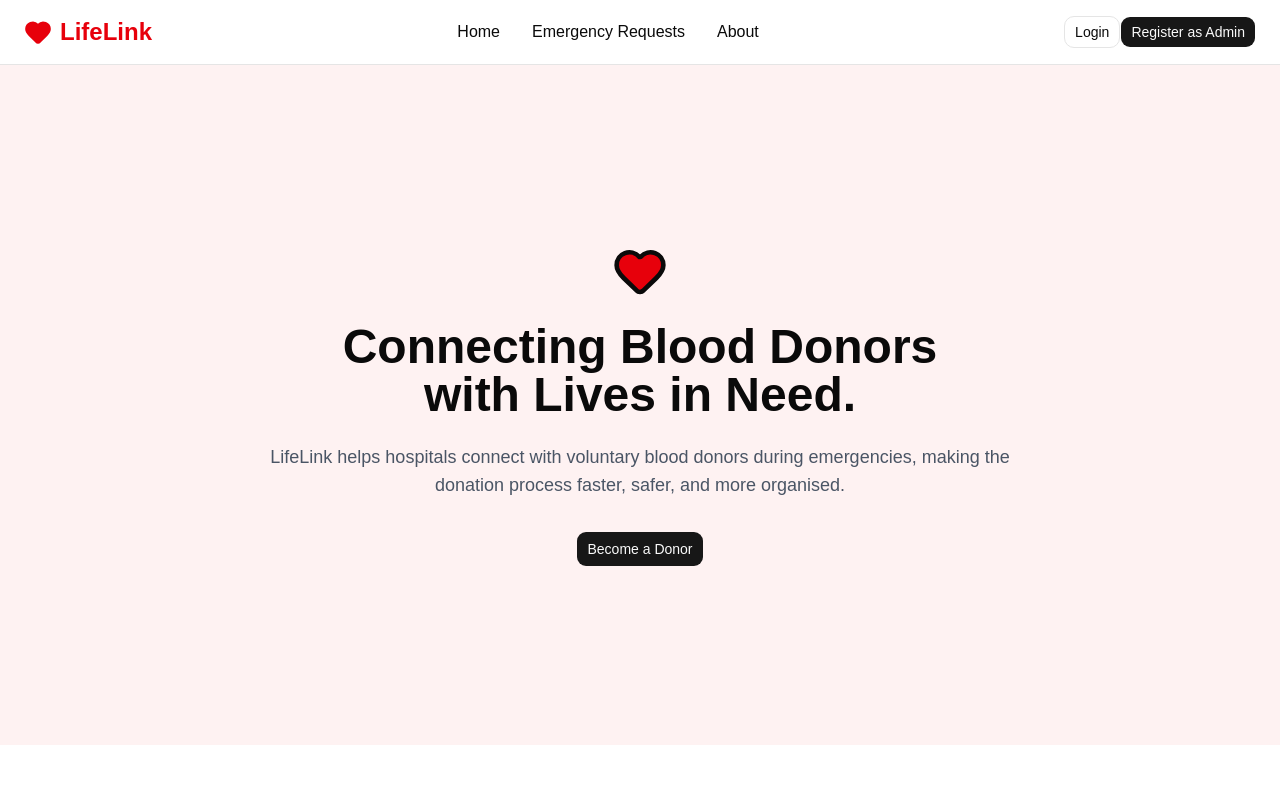
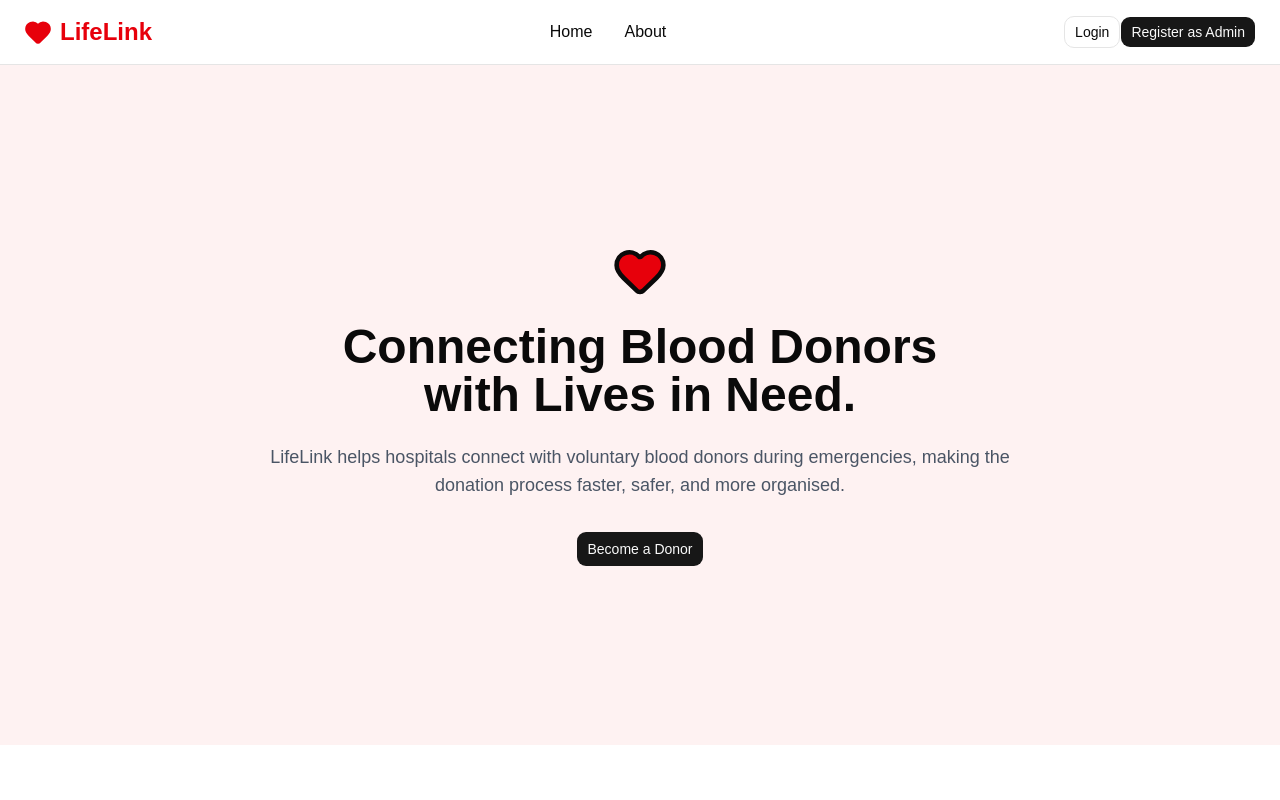
Before and after one commit to Juan-ita/LifeLink, a React (Vite) app: page / in a window 1280 px wide. Shown: the top 800 px of the page. Built offline with nearby package versions, Linux system fonts and the light colour scheme.

Commit message:
feat: remove emergency requests from navbar

```diff
--- a/src/components/Navbar.jsx
+++ b/src/components/Navbar.jsx
@@ -16,11 +16,6 @@ function Navbar() {
           <Link to='/' className='font-medium transition hover:text-red-600'
           >
           Home
-          </Link>
-
-          <Link to='/requests' className='font-medium transition hover:text-red-600'
-          >
-          Emergency Requests
           </Link>
 
           <Link to='/about' className='font-medium transition hover:text-red-600'
```
